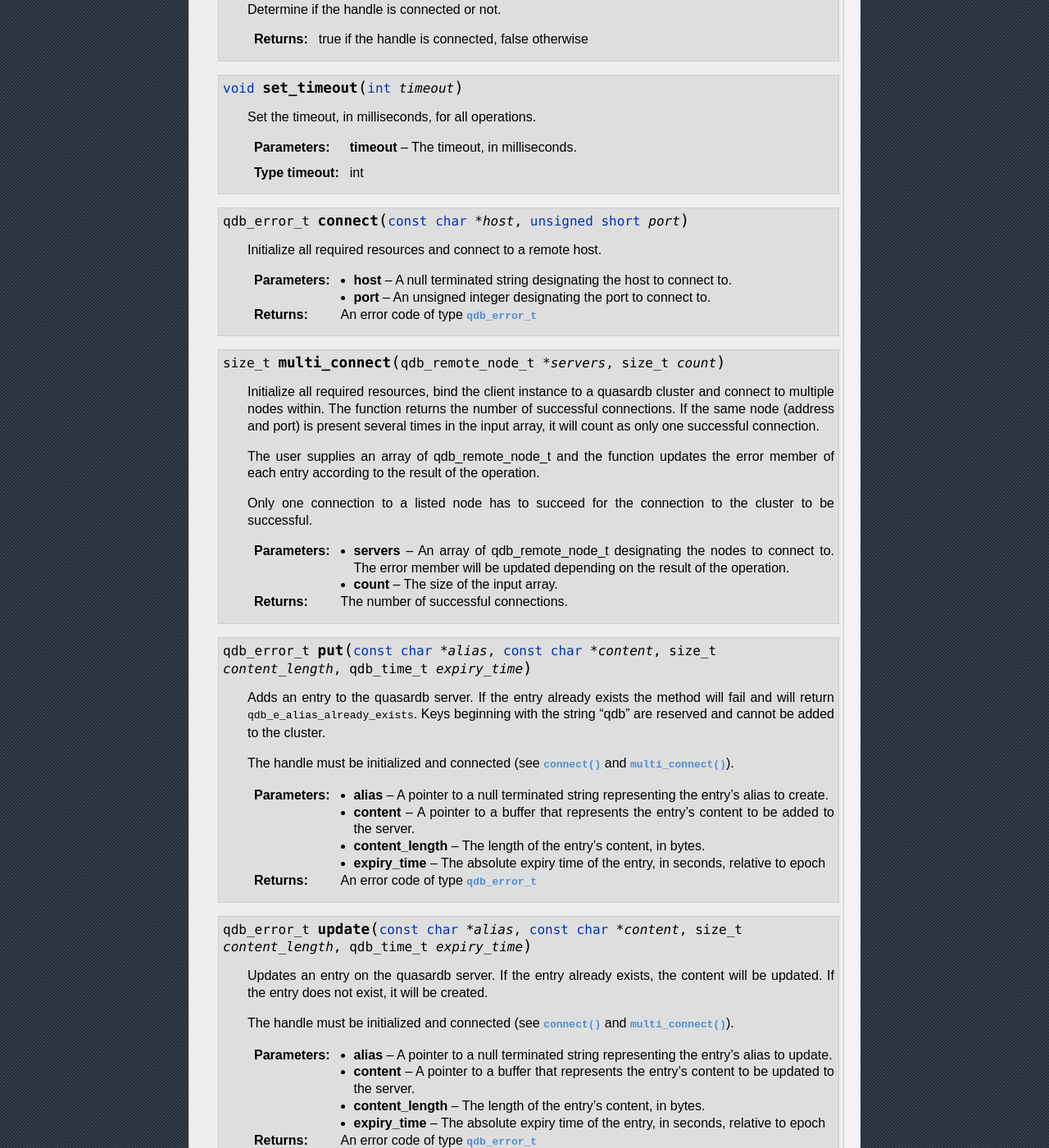
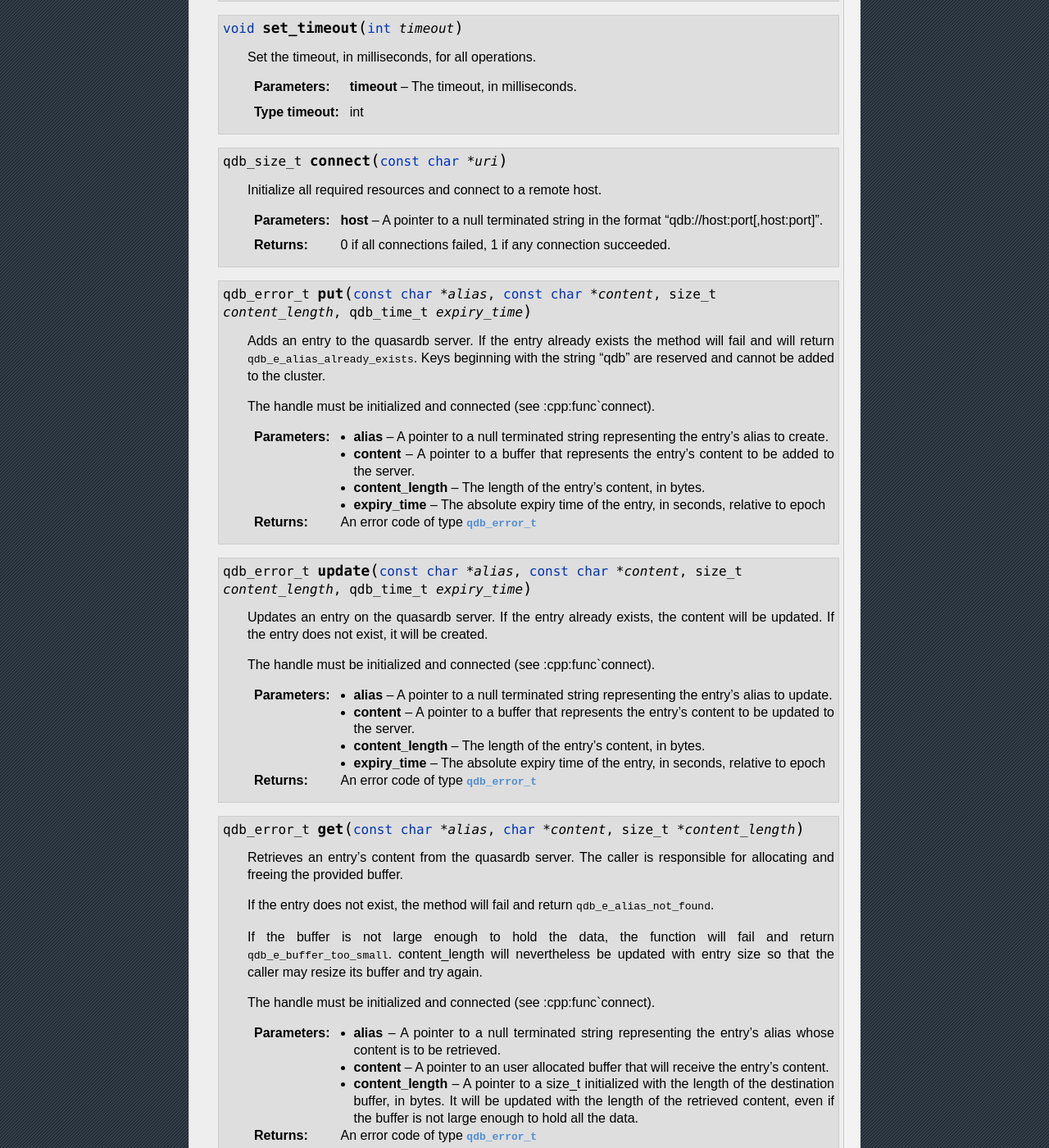
Before and after one commit to iltommi/qdb-documentation, a Sphinx documentation site: the page built from source/api/cpp.rst, in a window 1280 px wide and 1400 px high, scrolled down 7843 px. Shown: the whole window at 82% size. Built offline with Sphinx 7.4.7, drawn with Linux system fonts in a browser that asks for light colours; pages that are not in the unit, such as notebooks, are missing from menus; some of the changed text lies outside the part shown.

Commit message:
Remove multi-connect from cpp API. Update connect, node_status, node_config, node_topology, and node_stop.

```diff
--- a/source/api/cpp.rst
+++ b/source/api/cpp.rst
@@ -28,8 +28,7 @@ Quick Reference
   :cpp:type:`void`                       :cpp:func:`handle::close`                          (:cpp:type:`void`);
   :cpp:type:`bool`                       :cpp:func:`handle::connected`                      (:cpp:type:`void`) const;
   :cpp:type:`void`                       :cpp:func:`handle::set_timeout`                    (:cpp:type:`int` timeout);
-  :cpp:type:`qdb_error_t`                :cpp:func:`handle::connect`                        (:cpp:type:`const char *` host, :cpp:type:`unsigned short int` port);
-  :cpp:type:`size_t`                     :cpp:func:`handle::multi_connect`                  (:cpp:type:`qdb_remote_node_t` servers, :cpp:type:`size_t` count);
+  :cpp:type:`qdb_error_t`                :cpp:func:`handle::connect`                        (:cpp:type:`const char *` uri);
   :cpp:type:`qdb_error_t`                :cpp:func:`handle::put`                            (:cpp:type:`const char *` alias, :cpp:type:`const char *` content, :cpp:type:`size_t` content_length, :cpp:type:`qdb_time_t` expiry_time);
   :cpp:type:`qdb_error_t`                :cpp:func:`handle::update`                         (:cpp:type:`const char *` alias, :cpp:type:`const char *` content, :cpp:type:`size_t` content_length, :cpp:type:`qdb_time_t` expiry_time);
   :cpp:type:`qdb_error_t`                :cpp:func:`handle::get`                            (:cpp:type:`const char *` alias, :cpp:type:`char *` content, :cpp:type:`size_t *` content_length);
@@ -45,10 +44,10 @@ Quick Reference
   :cpp:type:`qdb_error_t`                :cpp:func:`handle::expires_at`                     (:cpp:type:`const char *` alias, :cpp:type:`qdb_time_t` expiry_time);
   :cpp:type:`qdb_error_t`                :cpp:func:`handle::expires_from_now`               (:cpp:type:`const char *` alias, :cpp:type:`qdb_time_t` expiry_delta);
   :cpp:type:`qdb_error_t`                :cpp:func:`handle::get_expiry_time`                (:cpp:type:`const char *` alias, :cpp:type:`qdb_time_t &` expiry_time);
-  :cpp:type:`qdb_error_t`                :cpp:func:`handle::node_status`                    (:cpp:type:`const qdb_remote_node_t &` node, :cpp:type:`qdb_error_t &` error);
-  :cpp:type:`qdb_error_t`                :cpp:func:`handle::node_config`                    (:cpp:type:`const qdb_remote_node_t &` node, :cpp:type:`qdb_error_t &` error);
-  :cpp:type:`qdb_error_t`                :cpp:func:`handle::node_topology`                  (:cpp:type:`const qdb_remote_node_t &` node, :cpp:type:`qdb_error_t &` error);
-  :cpp:type:`qdb_error_t`                :cpp:func:`handle::stop_node`                      (:cpp:type:`const qdb_remote_node_t &` node, :cpp:type:`const char *` reason);
+  :cpp:type:`qdb_error_t`                :cpp:func:`handle::node_status`                    (:cpp:type:`const char *` uri, :cpp:type:`qdb_error_t &` error);
+  :cpp:type:`qdb_error_t`                :cpp:func:`handle::node_config`                    (:cpp:type:`const char *` uri, :cpp:type:`qdb_error_t &` error);
+  :cpp:type:`qdb_error_t`                :cpp:func:`handle::node_topology`                  (:cpp:type:`const char *` uri, :cpp:type:`qdb_error_t &` error);
+  :cpp:type:`qdb_error_t`                :cpp:func:`handle::stop_node`                      (:cpp:type:`const char *` uri, :cpp:type:`const char *` reason);
   ..                                     :cpp:type:`handle_ptr`;                            ..
   ..                                     :cpp:class:`api_buffer`;                           ..
   :cpp:type:`const char *`               :cpp:func:`api_buffer::data`                       (:cpp:type:`void`) const;
@@ -383,33 +382,19 @@ Reference
         :param timeout: The timeout, in milliseconds.
         :type timeout: int
 
-    .. cpp:function:: qdb_error_t connect(const char * host, unsigned short port)
+    .. cpp:function:: qdb_size_t connect(const char * uri)
 
         Initialize all required resources and connect to a remote host.
 
-        :param host: A null terminated string designating the host to connect to.
-        :param port: An unsigned integer designating the port to connect to.
+        :param host: A pointer to a null terminated string in the format "qdb://host:port[,host:port]".
 
-        :returns: An error code of type :c:type:`qdb_error_t`
-
-    .. cpp:function:: size_t multi_connect(qdb_remote_node_t * servers, size_t count)
-
-        Initialize all required resources, bind the client instance to a quasardb cluster and connect to multiple nodes within. The function returns the number of successful connections. If the same node (address and port) is present several times in the input array, it will count as only one successful connection.
-
-        The user supplies an array of qdb_remote_node_t and the function updates the error member of each entry according to the result of the operation.
-
-        Only one connection to a listed node has to succeed for the connection to the cluster to be successful.
-
-        :param servers: An array of qdb_remote_node_t designating the nodes to connect to. The error member will be updated depending on the result of the operation.
-        :param count: The size of the input array.
-
-        :returns: The number of successful connections.
+        :returns: 0 if all connections failed, 1 if any connection succeeded.
 
     .. cpp:function:: qdb_error_t put(const char * alias, const char * content, size_t content_length, qdb_time_t expiry_time)
 
         Adds an entry to the quasardb server. If the entry already exists the method will fail and will return ``qdb_e_alias_already_exists``. Keys beginning with the string "qdb" are reserved and cannot be added to the cluster.
 
-        The handle must be initialized and connected (see :cpp:func:`connect` and :cpp:func:`multi_connect`).
+        The handle must be initialized and connected (see :cpp:func`connect).
 
         :param alias: A pointer to a null terminated string representing the entry's alias to create.
         :param content: A pointer to a buffer that represents the entry's content to be added to the server.
@@ -422,7 +407,7 @@ Reference
 
         Updates an entry on the quasardb server. If the entry already exists, the content will be updated. If the entry does not exist, it will be created.
 
-        The handle must be initialized and connected (see :cpp:func:`connect` and :cpp:func:`multi_connect`).
+        The handle must be initialized and connected (see :cpp:func`connect).
 
         :param alias: A pointer to a null terminated string representing the entry's alias to update.
         :param content: A pointer to a buffer that represents the entry's content to be updated to the server.
@@ -439,7 +424,7 @@ Reference
 
         If the buffer is not large enough to hold the data, the function will fail and return ``qdb_e_buffer_too_small``. content_length will nevertheless be updated with entry size so that the caller may resize its buffer and try again.
 
-        The handle must be initialized and connected (see :cpp:func:`connect` and :cpp:func:`multi_connect`).
+        The handle must be initialized and connected (see :cpp:func`connect).
 
         :param alias: A pointer to a null terminated string representing the entry's alias whose content is to be retrieved.
         :param content: A pointer to an user allocated buffer that will receive the entry's content.
@@ -455,7 +440,7 @@ Reference
 
         The function will allocate a buffer large enough to hold the entry's content.
 
-        The handle must be initialized and connected (see :cpp:func:`connect` and :cpp:func:`multi_connect`).
+        The handle must be initialized and connected (see :cpp:func`connect).
 
         :param alias: A pointer to a null terminated string representing the entry's alias whose content is to be retrieved.
         :param error: A reference to an error that will receive the result of the operation.
@@ -470,7 +455,7 @@ Reference
 
         The function will allocate a buffer large enough to hold the entry's content.
 
-        The handle must be initialized and connected (see :cpp:func:`connect` and :cpp:func:`multi_connect`).
+        The handle must be initialized and connected (see :cpp:func`connect).
 
         :param alias: A pointer to a null terminated string representing the entry's alias whose content is to be retrieved.
         :param error: A reference to an error that will receive the result of the operation.
@@ -481,7 +466,7 @@ Reference
 
         Atomically gets and updates (in this order) the entry on the quasardb server. The entry must already exist.
 
-        The handle must be initialized and connected (see :cpp:func:`connect` and :cpp:func:`multi_connect`).
+        The handle must be initialized and connected (see :cpp:func`connect).
 
         :param alias: A pointer to a null terminated string representing the entry's alias to update.
         :param update_content: A pointer to a buffer that represents the entry's content to be updated to the server.
@@ -495,7 +480,7 @@ Reference
 
         Atomically compares the entry with comparand and updates it to new_value if, and only if, they match. Always return the original value of the entry.
 
-        The handle must be initialized and connected (see :cpp:func:`connect` and :cpp:func:`multi_connect`).
+        The handle must be initialized and connected (see :cpp:func`connect).
 
         :param alias: A pointer to a null terminated string representing the entry's alias to compare to.
         :param new_value: A pointer to a buffer that represents the entry's content to be updated to the server in case of match.
@@ -511,7 +496,7 @@ Reference
 
         Removes an entry from the quasardb server. If the entry does not exist, the function will fail and return ``qdb_e_alias_not_found``.
 
-        The handle must be initialized and connected (see :cpp:func:`connect` and :cpp:func:`multi_connect`).
+        The handle must be initialized and connected (see :cpp:func`connect).
 
         :param alias: A pointer to a null terminated string representing the entry's alias to delete.
 
@@ -521,7 +506,7 @@ Reference
 
         Removes an entry from the quasardb server if it matches comparand. The operation is atomic. If the entry does not exist, the function will fail and return ``qdb_e_alias_not_found``.
 
-        The handle must be initialized and connected (see :cpp:func:`connect` and :cpp:func:`multi_connect`).
+        The handle must be initialized and connected (see :cpp:func`connect).
 
         :param alias: A pointer to a null terminated string representing the entry's alias to delete.
         :param comparand: A pointer to a buffer that represents the entry's content to be compared to.
@@ -535,7 +520,7 @@ Reference
 
         This call is *not* atomic; if the command cannot be dispatched on the whole cluster, it will be dispatched on as many nodes as possible and the function will return with a qdb_e_ok code.
 
-        The handle must be initialized and connected (see :cpp:func:`connect` and :cpp:func:`multi_connect`).
+        The handle must be initialized and connected (see :cpp:func`connect).
 
         :returns: An error code of type :c:type:`qdb_error_t`
 
@@ -545,7 +530,7 @@ Reference
 
         Runs the provided operations in batch on the cluster. The operations are run in arbitrary order.
 
-        The handle must be initialized and connected (see :cpp:func:`connect` and :cpp:func:`multi_connect`).
+        The handle must be initialized and connected (see :cpp:func`connect).
 
         :param operations: Pointer to an array of qdb_operations_t
         :param operations_count: Size of the array, in entry count
@@ -556,7 +541,7 @@ Reference
 
         Searches the cluster for all entries whose aliases start with "prefix". The method will return a std::vector of std::string containing the aliases of matching entries.
 
-        The handle must be initialized and connected (see :cpp:func:`connect` and :cpp:func:`multi_connect`).
+        The handle must be initialized and connected (see :cpp:func`connect).
 
         :param prefix: A pointer to a null terminated string representing the search prefix
         :param error: A reference to an error that will receive the result of the operation.
@@ -567,7 +552,7 @@ Reference
 
         Sets the expiry time of an existing entry from the quasardb cluster. A value of zero means the entry never expires.
 
-        The handle must be initialized and connected (see :cpp:func:`connect` and :cpp:func:`multi_connect`).
+        The handle must be initialized and connected (see :cpp:func`connect).
 
         :param alias: A pointer to a null terminated string representing the entry's alias for which the expiry must be set.
         :param expiry_time: Absolute time after which the entry expires
@@ -578,7 +563,7 @@ Reference
 
         Sets the expiry time of an existing entry from the quasardb cluster. A value of zero means the entry expires as soon as possible.
 
-        The handle must be initialized and connected (see :cpp:func:`connect` and :cpp:func:`multi_connect`).
+        The handle must be initialized and connected (see :cpp:func`connect).
 
         :param alias: A pointer to a null terminated string representing the entry's alias for which the expiry must be set.
         :param expiry_time: Time in seconds, relative to the call time, after which the entry expires
@@ -590,54 +575,54 @@ Reference
 
         Retrieves the expiry time of an existing entry. A value of zero means the entry never expires.
 
-        The handle must be initialized and connected (see :cpp:func:`connect` and :cpp:func:`multi_connect`).
+        The handle must be initialized and connected (see :cpp:func`connect).
 
         :param alias: A pointer to a null terminated string representing the entry's alias for which the expiry must be get.
         :param expiry_time: A pointer to a qdb_time_t that will receive the absolute expiry time.
 
         :returns: An error code of type :c:type:`qdb_error_t`
 
-    .. cpp:function:: qdb_error_t node_status(const qdb_remote_node_t & node, qdb_error_t & error)
+    .. cpp:function:: qdb_error_t node_status(const char * uri, qdb_error_t & error)
 
         Obtains a node status as a JSON string.
 
-        The handle must be initialized and connected (see :cpp:func:`connect` and :cpp:func:`multi_connect`).
+        The handle must be initialized and connected (see :cpp:func`connect).
 
-        :param node: A constant reference to the remote node to get the status from
+        :param node: A pointer to a null terminated string in the format "qdb://host:port".
         :param error: A reference to an error code that will be updated according to the success of the operation
 
         :returns: The status of the node as a JSON string.
 
-    .. cpp:function:: qdb_error_t node_config(const qdb_remote_node_t & node, qdb_error_t & error)
+    .. cpp:function:: qdb_error_t node_config(const char * uri, qdb_error_t & error)
 
         Obtains a node configuration as a JSON string.
 
-        The handle must be initialized and connected (see :cpp:func:`connect` and :cpp:func:`multi_connect`).
+        The handle must be initialized and connected (see :cpp:func`connect).
 
-        :param node: A constant reference to the remote node to get the configuration from
+        :param node: A pointer to a null terminated string in the format "qdb://host:port".
         :param error: A reference to an error code that will be updated according to the success of the operation
 
         :returns: The configuration of the node as a JSON string.
 
-    .. cpp:function:: qdb_error_t node_topology(const qdb_remote_node_t & node, qdb_error_t & error)
+    .. cpp:function:: qdb_error_t node_topology(const char * uri, qdb_error_t & error)
 
         Obtains a node topology as a JSON string.
 
-        The handle must be initialized and connected (see :cpp:func:`connect` and :cpp:func:`multi_connect`).
+        The handle must be initialized and connected (see :cpp:func`connect).
 
-        :param node: A constant reference to the remote node to get the topology from
+        :param node: A pointer to a null terminated string in the format "qdb://host:port".
         :param error: A reference to an error code that will be updated according to the success of the operation
 
         :returns: The topology of the node as a JSON string.
 
-    .. cpp:function:: qdb_error_t stop_node(const qdb_remote_node_t & node, const char * reason)
+    .. cpp:function:: qdb_error_t stop_node(const char * uri, const char * reason)
 
         Stops the node designated by its host and port number. This stop is generally effective a couple of seconds after it has been issued,
         enabling inflight calls to complete successfully.
 
-        The handle must be initialized and connected (see :cpp:func:`connect` and :cpp:func:`multi_connect`).
+        The handle must be initialized and connected (see :cpp:func`connect).
 
-        :param node: A constant reference to the remote node to stop
+        :param node: A pointer to a null terminated string in the format "qdb://host:port".
         :param reason: A pointer to a null terminated string detailling the reason for the stop that will appear in the remote node's log.
 
         :returns: An error code of type :c:type:`qdb_error_t`
```
Also changed, not shown: other parts of source/api/cpp.rst (+1 -1 lines).
